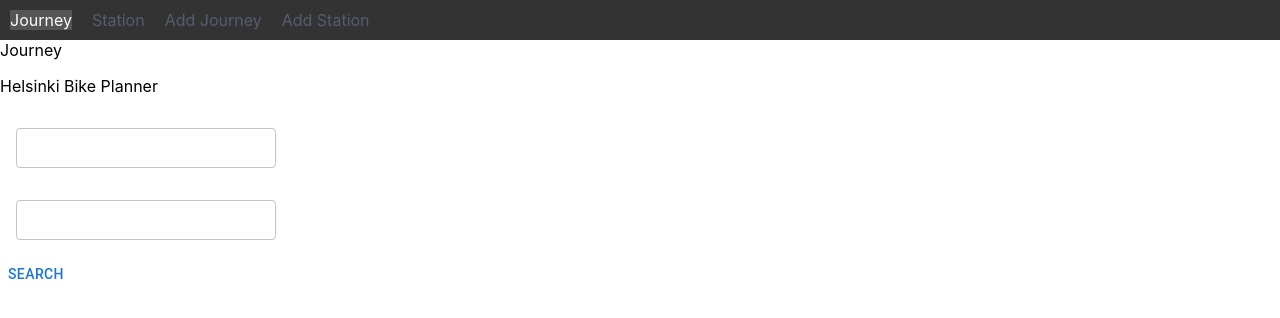
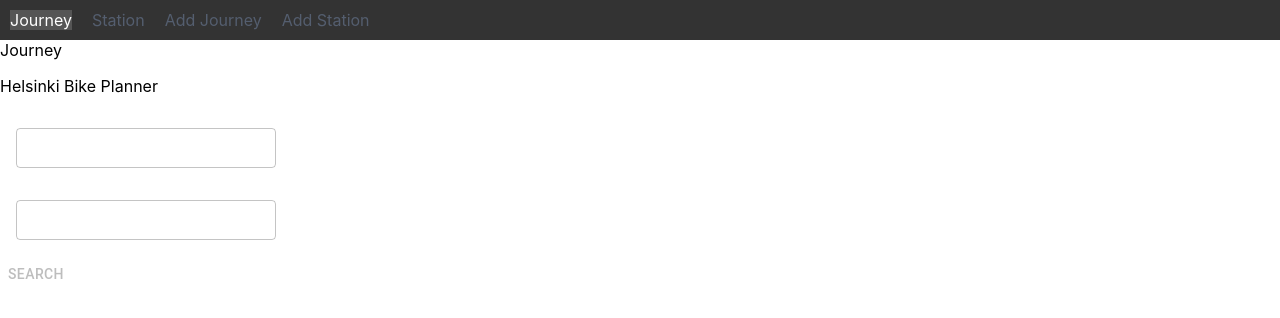
Before and after one commit to UlrichDinh168/dev-academy-Solita, a React (Vite) app: page / in a window 1280 px wide. Shown: the top 318 px of the page. Built offline with nearby package versions, Linux system fonts and the light colour scheme.

Commit message:
add Journey fetching logic

```diff
--- a/src/app/components/SearchArea/SearchArea.jsx
+++ b/src/app/components/SearchArea/SearchArea.jsx
@@ -1,15 +1,49 @@
-import React from 'react'
+import React, { useCallback, useState, useRef, useEffect } from "react";
 import Searchbar from '../Searchbar/Searchbar'
 import Button from '../shared/Button'
+import { instance } from '../../constant'
+import { Box } from "@mui/material";
 
 const SearchArea = ({ handleChange }) => {
+  const [formSubmit, setFormSubmit] = useState({})
+  const [journey, setJourney] = useState([])
+  const [loading, setLoading] = useState(false)
+  const [page, setPage] = useState(1)
 
+  const onSetFormValues = useCallback(
+    (result, name) => {
+      setFormSubmit(prevState => ({ ...prevState, [name]: result?.Nimi }))
+      setPage(1)
+
+    },
+    [formSubmit],
+  )
+  console.log(formSubmit, 'formSubmit');
+
+  const onSubmit = async (e) => {
+    e.preventDefault();
+    console.log('submit');
+    setLoading(true)
+    const resp = await instance.post('/api/journey', {
+      data: { ...formSubmit, page }
+    })
+
+    console.log(resp, 'resp');
+    setJourney(resp)
+    setLoading(false);
+  }
+  const isDisabled = !formSubmit["Departure station name"] && !formSubmit["Return station name"]
+  console.log(isDisabled, 'isDisabled');
   return (
     <div>
       <p>Helsinki Bike Planner</p>
-      <Searchbar isOrigin={true} />
-      <Searchbar isOrigin={false} />
-      <Button text='Search' />
+      {loading ? 'loading' : null}
+      <Box component="form" onSubmit={onSubmit}>
+
+        <Searchbar isOrigin={true} onSetFormValues={onSetFormValues} />
+        <Searchbar isOrigin={false} onSetFormValues={onSetFormValues} />
+        <Button text='Search' disabled={isDisabled} />
+      </Box>
 
     </div>
   )
--- a/src/app/components/Searchbar/Searchbar.jsx
+++ b/src/app/components/Searchbar/Searchbar.jsx
@@ -5,54 +5,38 @@
 import Button from "../shared/Button";
 import SearchResults from "../searchResult/searchResult";
 
-const Searchbar = ({ isOrigin }) => {
+const Searchbar = ({ isOrigin, onSetFormValues }) => {
 
   const originRef = useRef(null)
   const destRef = useRef(null)
-  const inputName = isOrigin ? "origin" : "destination";
-  const inputLabel = isOrigin ? "Origin" : "Destination";
   const inputId = isOrigin ? "origin-input" : "destination-input";
-  const inputPlaceholder = isOrigin ? "Majurinkatu 3C" : "Pasila Espoo";
 
   const inputRef = isOrigin ? originRef : destRef
-  //  const inputChange = isOrigin ?
   const [isFocus, setFocus] = useState(false);
-  const [loading, setLoading] = useState(false)
-  const [journey, setJourney] = useState([])
   const [searchResults, setSearchResults] = useState([])
-  // const [inputChange, setInputChange] = useState('');
 
   const [input, setInput] = useState("");
-  console.log(input, 'input');
 
   const handleChange = async (e) => {
     const { value, name } = e.target;
     setInput(value);
-    // setInputChange(name)
-
-    // return
     if (value.length >= 2) {
-      console.log(name, value, 'here');
-
       const resp = await instance.post('/api/search', {
         data: value
       })
-      console.log(resp, 'resp');
       setSearchResults(resp.data.data)
     } else {
       setSearchResults([])
     }
-    // isOrigin ? originRef.current.value = value : destRef.current.value = value
 
   };
-  const selectResult = (result) => {
-    console.log(result?.Name, 'result');
+  const selectResult = (result, name) => {
     setFocus(false);
     setInput(result?.Name)
+    onSetFormValues(result, name)
     inputRef.current.value = result?.Name
+  };
 
-  };
-  console.log(inputRef?.current?.value, 'inputRef');
   const handleFocus = (params) => {
     setFocus(true)
   }
@@ -61,6 +45,11 @@
     setFocus(false);
   };
 
+  const handleReset = (params) => {
+    setInput('')
+    inputRef.current.value = ''
+    setSearchResults([])
+  }
   return (
     <div className='searchBar__container'>
       <Input
@@ -71,14 +60,13 @@
         value={input}
         inputRef={inputRef}
         name={isOrigin ? "Departure station name" : "Return station name"}
-        // value={form.DepartureName}
         focus={isFocus}
-      // handleClickInputIcon={handleReset}
+        handleClearClick={handleReset}
       />
-      {searchResults && isFocus ? (
+      {searchResults.length > 0 && isFocus ? (
         <SearchResults
           inputId={inputId}
-          // isOrigin={isOrigin}
+          inputName={isOrigin ? "Departure station name" : "Return station name"}
           searchValue={input}
           searchResults={searchResults}
           selectResult={selectResult}
--- a/src/app/components/searchResult/SearchResult.jsx
+++ b/src/app/components/searchResult/SearchResult.jsx
@@ -6,24 +6,22 @@
   inputId,
   searchResults,
   selectResult,
+  inputName
 }) => {
   const renderResults = () => {
-    console.log(searchResults, 'searchResults');
     if (searchResults?.length === 0) return;
     if (searchValue.length > 2)
       return searchResults?.map((result) => {
         return (
           <li
             className='address'
-            onMouseDown={() => selectResult(result)}
+            onMouseDown={() => selectResult(result, inputName)}
             key={result._id}>
             <span className='address__secondary'>{result?.Name}</span>
           </li>
         );
       });
   };
-
-  const key = isOrigin ? "origin" : "destination";
 
   return (
     <ul className='result__list' id={inputId}>
--- a/src/app/components/shared/Button.jsx
+++ b/src/app/components/shared/Button.jsx
@@ -1,8 +1,8 @@
 import * as React from 'react';
 import Button from '@mui/material/Button';
 
-export default function BasicButton({ text, onChange }) {
+export default function BasicButton({ text, disabled }) {
   return (
-    <Button variant="text" onChange={onChange}>{text}</Button>
+    <Button disabled={disabled} variant="text" type='submit'>{text}</Button>
   );
 }
--- a/src/app/components/shared/Input.jsx
+++ b/src/app/components/shared/Input.jsx
@@ -11,14 +11,14 @@
   onChange,
   placeholder,
   name,
-  reference,
+  inputRef,
   focus,
   id,
   onFocus,
   type,
   value,
   onBlur,
-  handleClickInputIcon, handleClearClick
+  handleClearClick
 }) => {
   return (
     <div className='input__wrapper' >
@@ -30,7 +30,7 @@
         placeholder={placeholder}
         onChange={onChange}
         size='small'
-        inputRef={reference}
+        inputRef={inputRef}
         id={id}
         sx={{ m: 2, "&.Mui-focused .MuiIconButton-root": { color: 'primary.main' } }}
 
@@ -51,11 +51,6 @@
           )
         }}
       />
-      {/* {!focus && (
-        <div className='input__wrapper--clear' onClick={handleClickInputIcon}>
-          <ClearIcon />
-        </div>
-      )} */}
     </div>
   );
 };
```
